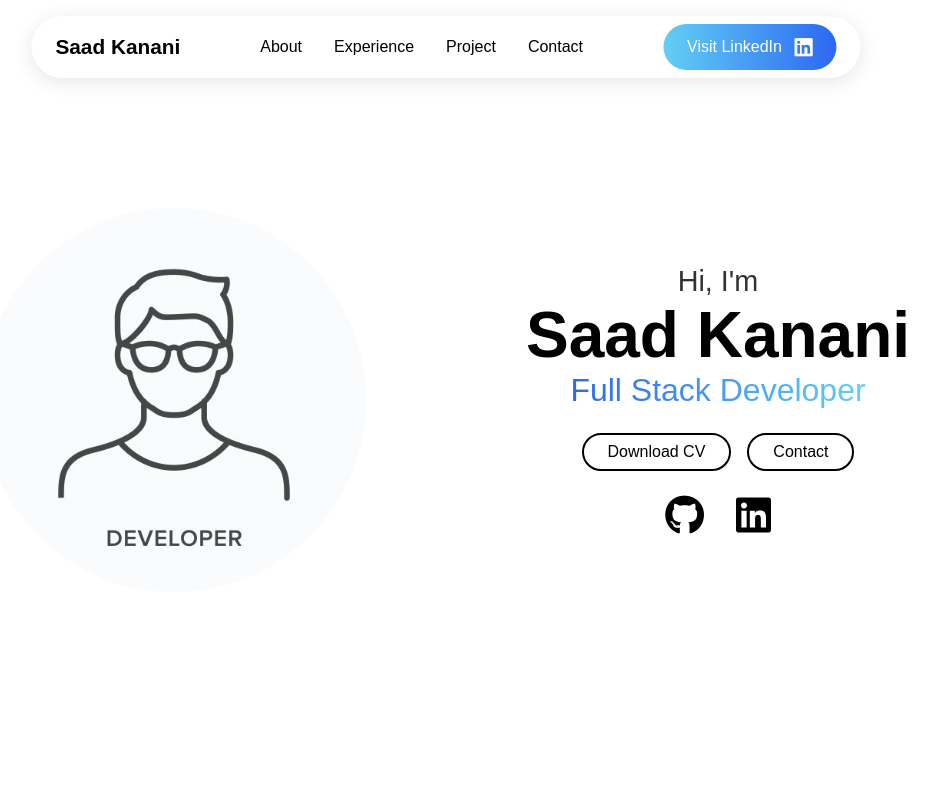
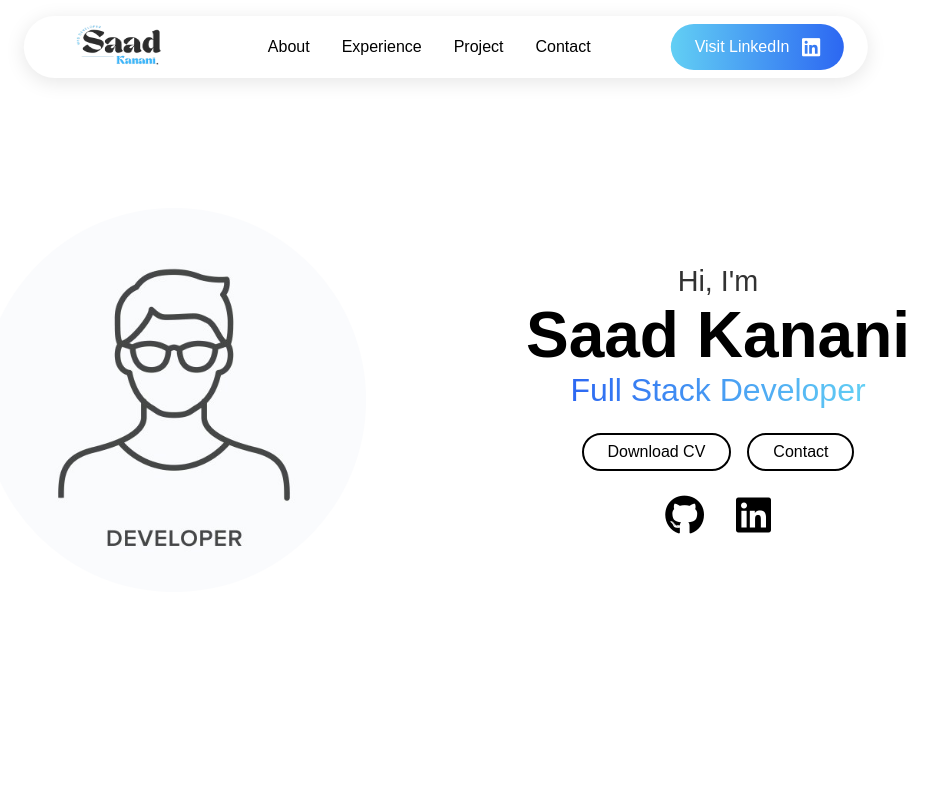
Before and after one commit to Sa3d-Ka/My-Portfolio, a plain HTML site: page index.html in a window 1280 px wide. Shown: the top 800 px of the page, without its empty margins (194-1131 px from the left). Drawn offline with Linux system fonts and the light colour scheme; some packages are replaced by stand-ins of ours; a script that the page names is missing.

Commit message:
logo update

```diff
--- a/index.html
+++ b/index.html
@@ -16,7 +16,7 @@
   </head>
   <body>
     <header>
-      <a href="#" class="logo"><span>Saad Kanani</span></a>
+      <a href="#" class="logo"><img src="images/logo.png" alt="logo"></a>
 
       <ul class="nav-links">
         <li>
--- a/style.css
+++ b/style.css
@@ -1,3 +1,8 @@
+@font-face {
+    font-family: logoFont;
+    src: url(fonts/PerspectiveSans-BlackItalic.otf);
+  }
+
 * {
     padding: 0;
     margin: 0;
@@ -27,11 +32,11 @@ header {
 }
 
 
-.logo {
-    color: black;
-    font-size: 1.3rem;
-    font-weight: 600;
-    text-wrap: nowrap;
+.logo img{
+    width: 140px;
+    height: 40px;
+}
+.logo{
     transition: 0.3s ease-in-out;
 }
 
```
Also changed, not shown: fonts/PerspectiveSans-BlackItalic.otf (added), images/logo.png (added).
